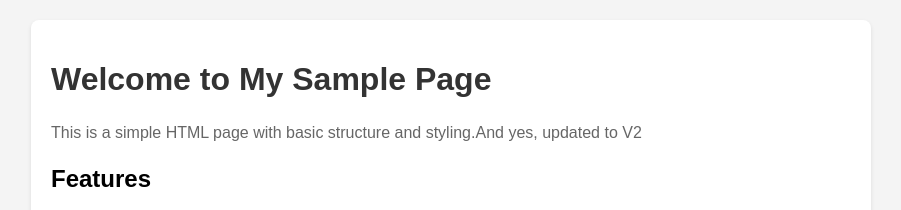
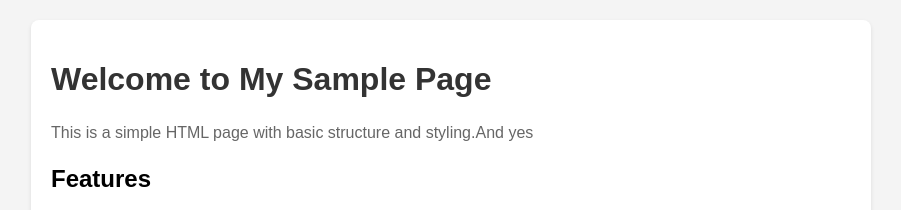
Before and after one commit to manojt5/DEVOPS_PRAC, a plain HTML site: page docker/index.html in a window 1280 px wide. Shown: the top 210 px of the page, without its empty margins (189-1090 px from the left). Drawn offline with Linux system fonts and the light colour scheme.

```diff
--- a/docker/index.html
+++ b/docker/index.html
@@ -31,7 +31,7 @@
 <body>
     <div class="container">
         <h1>Welcome to My Sample Page</h1>
-        <p>This is a simple HTML page with basic structure and styling.And yes, updated to V2</p>
+        <p>This is a simple HTML page with basic structure and styling.And yes</p>
         <h2>Features</h2>
         <ul>
             <li>Responsive design</li>
```
Also changed, not shown: .github/workflows/docker_image_ECR.yml (added), 2 other files.
